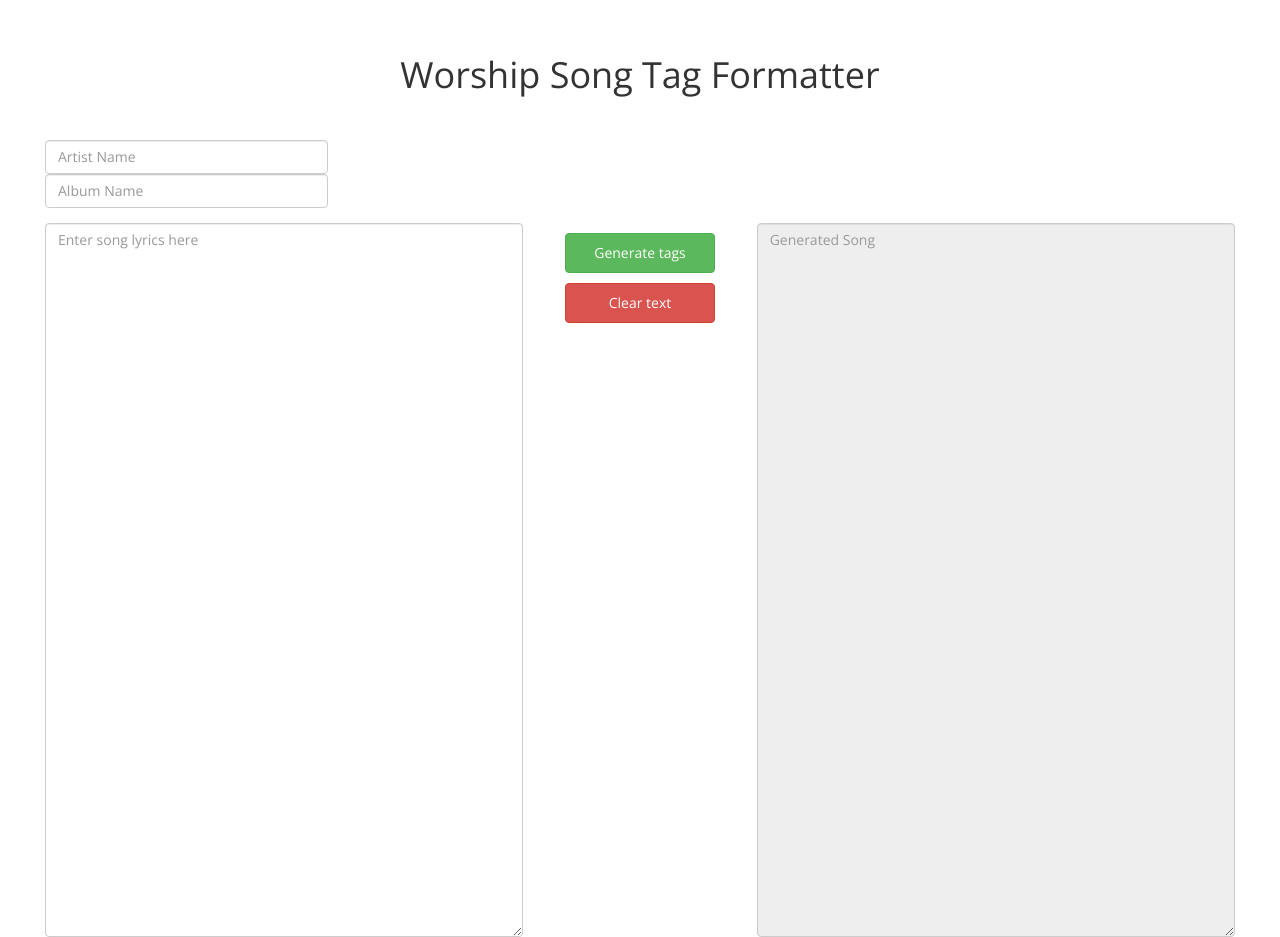
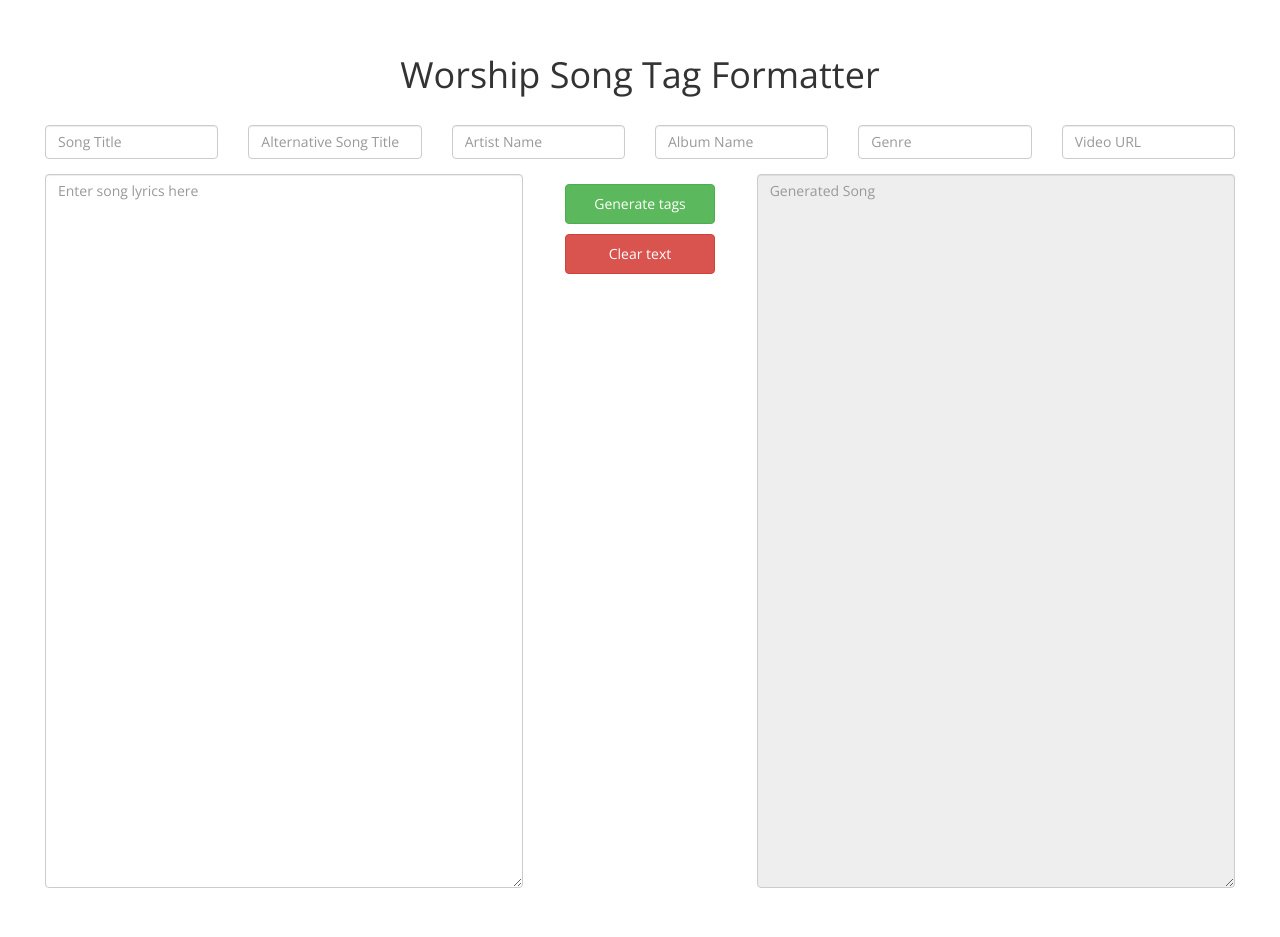
Before and after one commit to mcruncher/mcruncher.github.io, a PHP site: page /worshipsong/tag-formatter/index.html in a window 1280 px wide. After the commit the page ends 888 px from the top, so only its background shows below. Run offline with PHP 8.4, Linux system fonts and the light colour scheme; some libraries are stand-ins or nearby versions.

Commit message:
#15 Updated number match for verse tags print. Added input fields for artist name, song titles, album name and more

```diff
--- a/worshipsong/tag-formatter/index.html
+++ b/worshipsong/tag-formatter/index.html
@@ -11,9 +11,25 @@
     <h1>Worship Song Tag Formatter</h1>
 </div>
 <div class="container-fluid">
-    <div class="col-xs-3 ws-songDetails">
-        <input type="text" class="form-control" placeholder="Artist Name">
-        <input type="text" class="form-control" placeholder="Album Name">
+    <div class="col-xs-12 ws-songDetails">
+        <div class="col-xs-2">
+            <input type="text" class="form-control" placeholder="Song Title">
+        </div>
+        <div class="col-xs-2">
+            <input type="text" class="form-control" placeholder="Alternative Song Title">
+        </div>
+        <div class="col-xs-2">
+            <input type="text" class="form-control" placeholder="Artist Name">
+        </div>
+        <div class="col-xs-2">
+            <input type="text" class="form-control" placeholder="Album Name">
+        </div>
+        <div class="col-xs-2">
+            <input type="text" class="form-control" placeholder="Genre">
+        </div>
+        <div class="col-xs-2">
+            <input type="text" class="form-control" placeholder="Video URL">
+        </div>
     </div>
     <div class="col-xs-12">
         <div class="col-xs-5">
--- a/worshipsong/tag-formatter/scripts/generateTags.js
+++ b/worshipsong/tag-formatter/scripts/generateTags.js
@@ -8,7 +8,7 @@ function generateSongWithTags() {
     var lines = input.split('\n');
     var generatedText ="";
     for(var i = 0;i < lines.length; i++){
-        var verseNumber = lines[i].match(/^[1-9]/);
+        var verseNumber = lines[i].match(/^\d+/);
         if (verseNumber != null) {
             generatedText = generatedText + "---[Verse:" + verseNumber + "]---" + '\n';
         }
--- a/worshipsong/tag-formatter/styles/worshipsong-lyrics.css
+++ b/worshipsong/tag-formatter/styles/worshipsong-lyrics.css
@@ -5,7 +5,7 @@ body{
 .ws-header{
     text-align: center;
     margin-top: 35px;
-    margin-bottom: 35px;
+    margin-bottom: 20px;
 }
 
 .ws-row{
@@ -18,6 +18,5 @@ body{
 }
 
 .ws-songDetails{
-    margin-left:15px;
     margin-bottom: 15px;
 }
```
